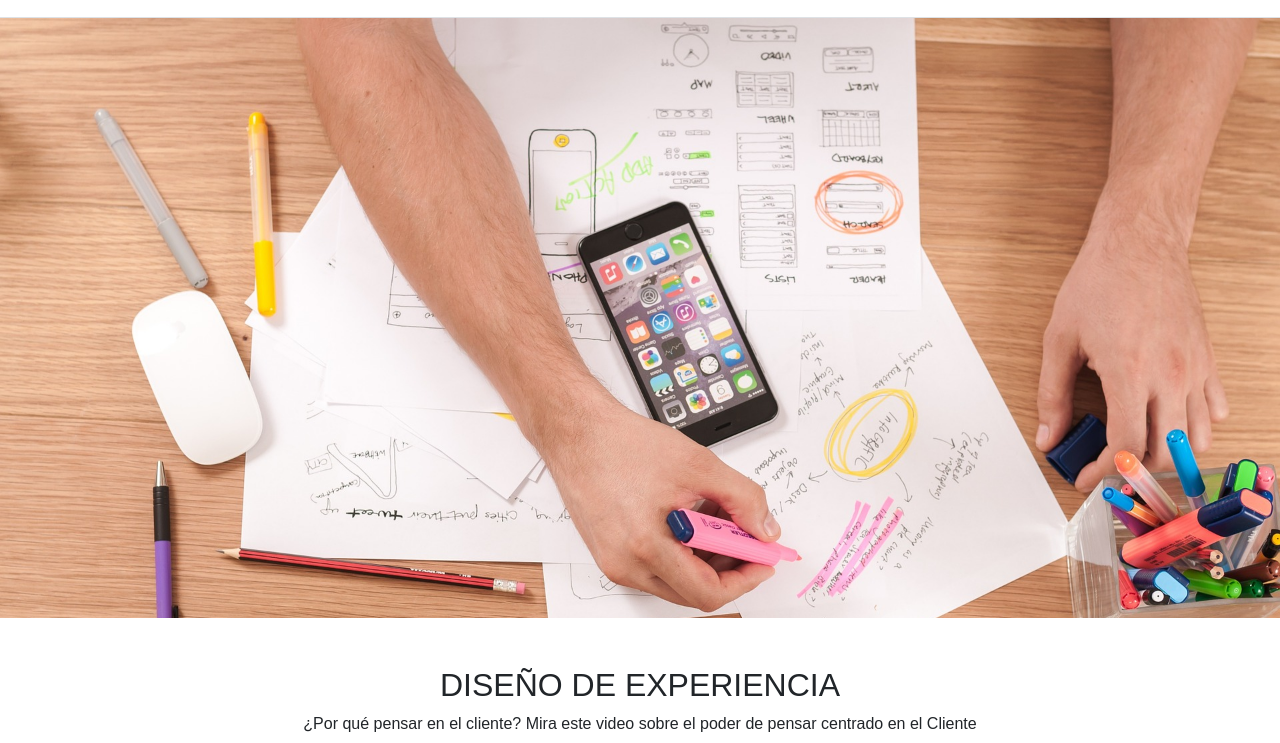
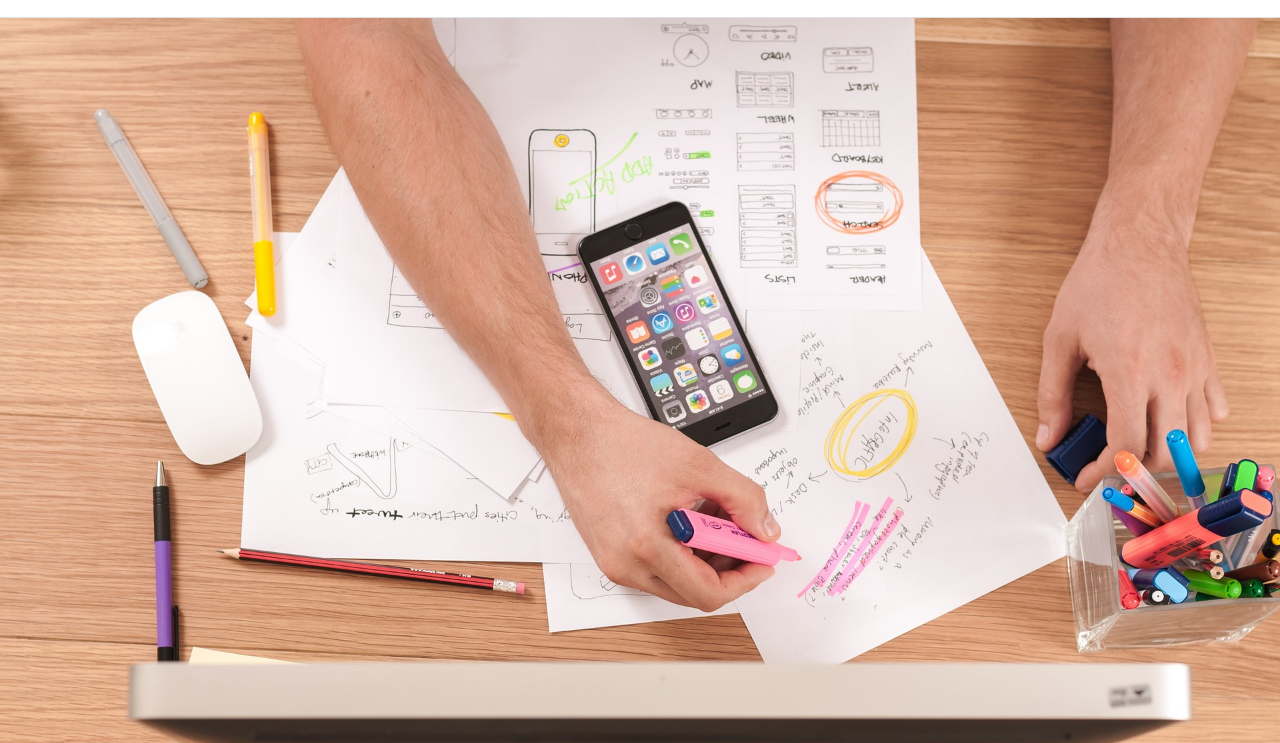
Before and after one commit to felipeenriquez/cxdesign, a plain HTML site: page index.html in a window 1280 px wide. Shown: the part 63-806 px from the top of the page. Drawn offline with nearby package versions, Linux system fonts and the light colour scheme; a web font is replaced by a local one.

Commit message:
se modifica imagen de fondo

```diff
--- a/index.html
+++ b/index.html
@@ -31,17 +31,17 @@
         }
 
       }
-      .home-wrapper{
+      /* .home-wrapper{
         background-image: url("imagesjw/ux.jpg");
         background-size: cover;
         height: 600px;
-      }
+      } */
 
-      .home-wrapper p{
+      /* .home-wrapper p{
         background-image: url("imagesjw/ux.jpg");
         background-size: cover;
         height: 600px;
-      }
+      } */
 
     </style>
 </head>
@@ -86,7 +86,7 @@
 
 
     <section class="home-wrapper">
-      <!-- <img src="imagesjw/ux.jpg" class="img-fluid my-0 py-0" alt=""> -->
+      <img src="imagesjw/ux.jpg" class="img-fluid my-0 py-0" alt="">
 
     </section>
 
```
Also changed, not shown: QR_Code_El_poder_de_la_experiencia.png (added).
